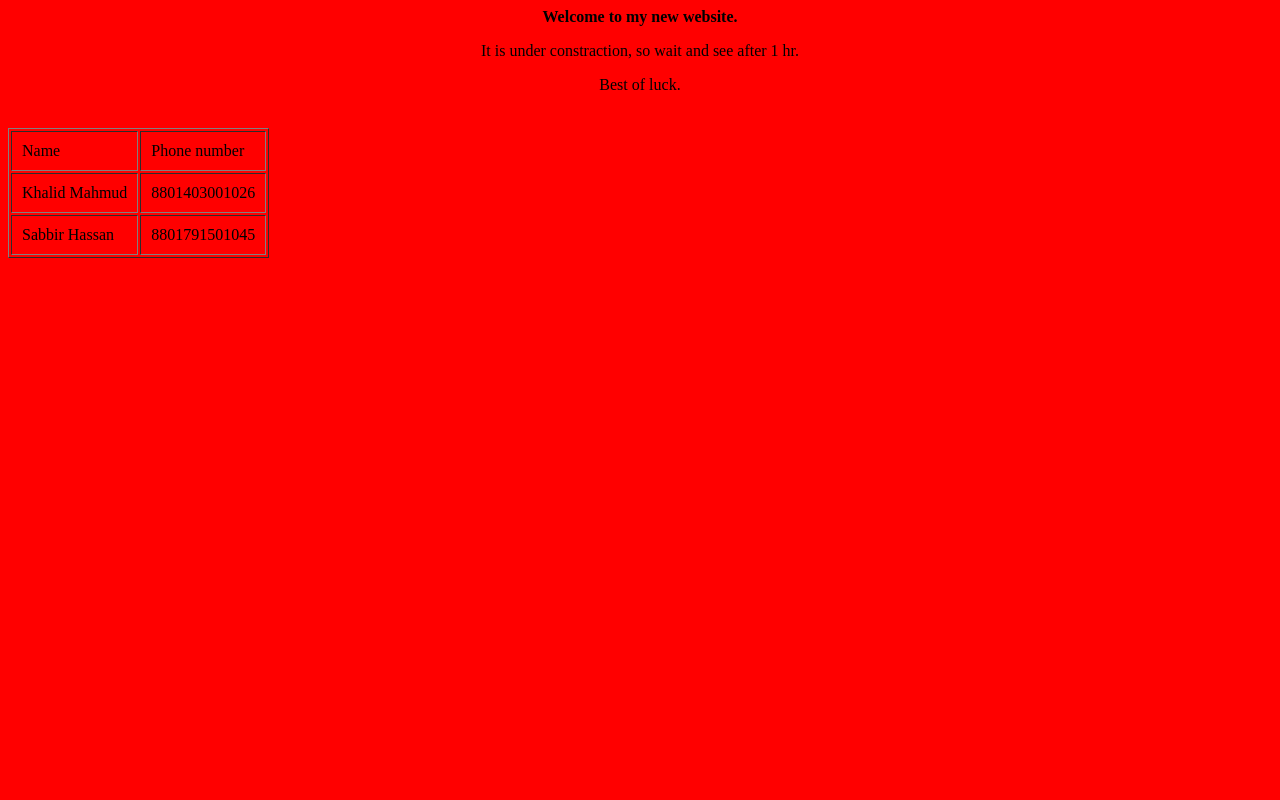
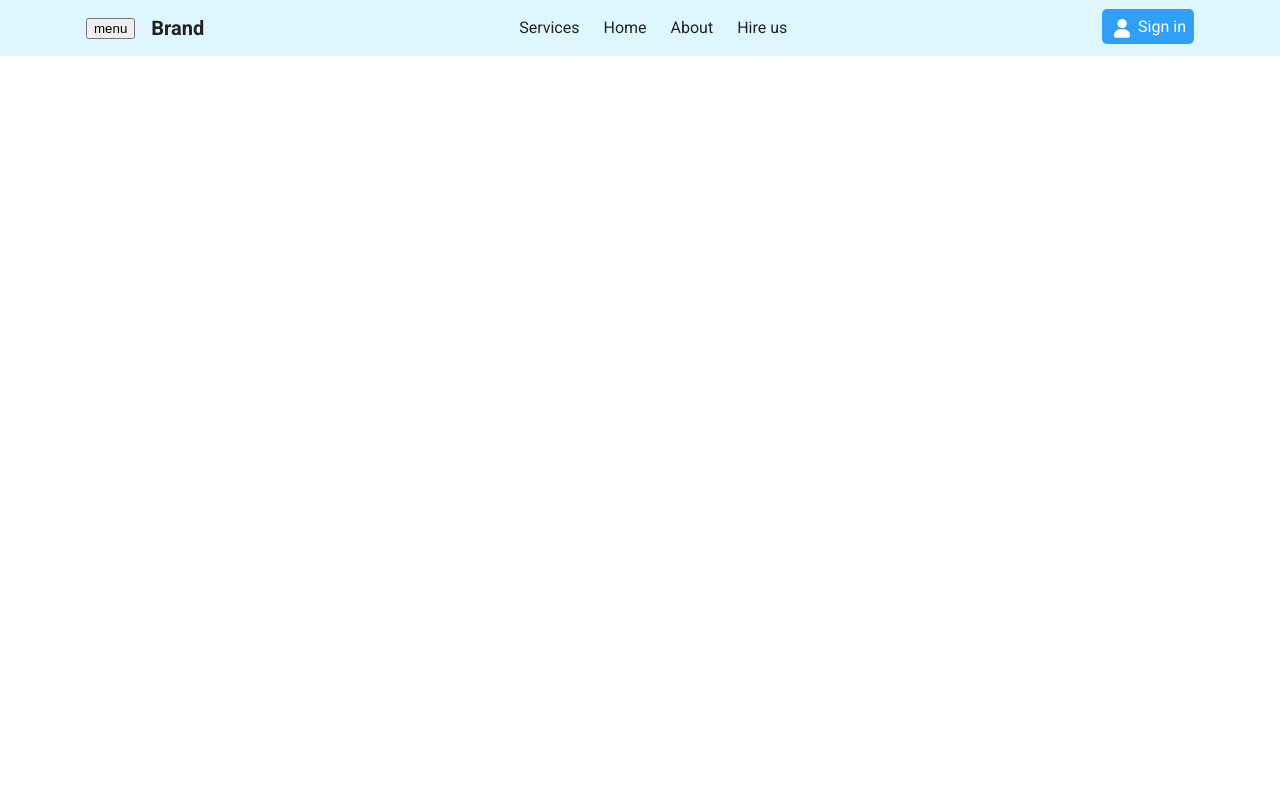
Before and after one commit to skhalidmahmud/Learn-django-with-khalid, a Django app: page / in a window 1280 px wide. Run offline with Django 5.2, Linux system fonts and the light colour scheme.

Commit message:
Add new web page

```diff
--- /dev/null
+++ b/TestDjangoWithKhalid/static/header.css
@@ -0,0 +1,72 @@
+/*
+** The Header Media Queries **
+** Tweak as per your needs **
+*/
+.brand {
+  font-weight: bold;
+  font-size: 20px; }
+
+.button--icon {
+  min-width: initial;
+  padding: 0.5rem; }
+
+.site-header {
+  position: relative;
+  background-color: #def7ff; }
+
+.site-header__wrapper {
+  display: flex;
+  justify-content: space-between;
+  align-items: center;
+  flex-wrap: wrap;
+  padding-top: 1rem;
+  padding-bottom: 1rem; }
+
+.site-header__start {
+  display: flex; }
+  .site-header__start > * + * {
+    margin-left: 1rem; }
+
+@media (max-width: 599px) {
+  .site-header__middle {
+    flex: 0 0 100%;
+    order: 2;
+    margin-top: 1rem; } }
+
+.nav__wrapper {
+  position: fixed;
+  top: 56px;
+  left: 0;
+  width: Max(220px, 20%);
+  bottom: 0;
+  z-index: 1;
+  visibility: hidden;
+  opacity: 0;
+  transform: translateX(-100%);
+  background-color: #d9f0f7;
+  transition: transform 0.3s ease-out, opacity 0.3s ease-out;
+  display: block; }
+  .nav__wrapper.active {
+    visibility: visible;
+    opacity: 1;
+    transform: translateX(0); }
+  @media (max-width: 599px) {
+    .nav__wrapper {
+      top: 104px;
+      /* Use a CSS variable and get JS help */ } }
+.nav__item {
+  border-bottom: 1px solid rgba(0, 0, 0, 0.2); }
+  .nav__item a {
+    display: block;
+    padding: 1.5rem 1rem; }
+
+.sub-nav {
+  display: flex;
+  flex-wrap: wrap; }
+  .sub-nav li:not(:last-child) {
+    margin-right: 1.5rem; }
+  @media (max-width: 599px) {
+    .sub-nav {
+      background: rgba(0, 0, 0, 0.1);
+      margin: 0 -1rem -1rem;
+      padding: 1rem; } }
--- /dev/null
+++ b/TestDjangoWithKhalid/static/header.js
@@ -0,0 +1,14 @@
+let navToggle = document.querySelector(".nav__toggle");
+let navWrapper = document.querySelector(".nav__wrapper");
+
+navToggle.addEventListener("click", function () {
+  if (navWrapper.classList.contains("active")) {
+    this.setAttribute("aria-expanded", "false");
+    this.setAttribute("aria-label", "menu");
+    navWrapper.classList.remove("active");
+  } else {
+    navWrapper.classList.add("active");
+    this.setAttribute("aria-label", "close menu");
+    this.setAttribute("aria-expanded", "true");
+  }
+});
--- /dev/null
+++ b/TestDjangoWithKhalid/static/reset.min.css
@@ -0,0 +1 @@
+html,body,div,span,applet,object,iframe,h1,h2,h3,h4,h5,h6,p,blockquote,pre,a,abbr,acronym,address,big,cite,code,del,dfn,em,img,ins,kbd,q,s,samp,small,strike,strong,sub,sup,tt,var,b,u,i,center,dl,dt,dd,ol,ul,li,fieldset,form,label,legend,table,caption,tbody,tfoot,thead,tr,th,td,article,aside,canvas,details,embed,figure,figcaption,footer,header,hgroup,menu,nav,output,ruby,section,summary,time,mark,audio,video{margin:0;padding:0;border:0;font-size:100%;font:inherit;vertical-align:baseline}article,aside,details,figcaption,figure,footer,header,hgroup,menu,nav,section{display:block}body{line-height:1}ol,ul{list-style:none}blockquote,q{quotes:none}blockquote:before,blockquote:after,q:before,q:after{content:'';content:none}table{border-collapse:collapse;border-spacing:0}
--- /dev/null
+++ b/TestDjangoWithKhalid/static/style.css
@@ -0,0 +1,73 @@
+@import url("https://fonts.googleapis.com/css2?family=Roboto:wght@400;700&display=swap");
+.wrapper {
+  max-width: 1140px;
+  padding-left: 1rem;
+  padding-right: 1rem;
+  margin-left: auto;
+  margin-right: auto;
+}
+
+*,
+*:before,
+*:after {
+  box-sizing: border-box;
+}
+
+a {
+  text-decoration: none;
+  color: #222;
+}
+
+html {
+  -webkit-font-smoothing: antialiased;
+  -moz-osx-font-smoothing: grayscale;
+}
+
+body {
+  font-family: "Roboto", sans-serif;
+}
+
+.sr-only {
+  position: absolute;
+  clip: rect(1px, 1px, 1px, 1px);
+  padding: 0;
+  border: 0;
+  height: 1px;
+  width: 1px;
+  overflow: hidden;
+}
+
+.button {
+  -webkit-appearance: none;
+     -moz-appearance: none;
+          appearance: none;
+  color: #fff;
+  background-color: #2fa0f6;
+  min-width: 120px;
+  padding: 0.5rem 1rem;
+  border-radius: 5px;
+  text-align: center;
+}
+
+.button svg {
+  display: inline-block;
+  vertical-align: middle;
+  width: 24px;
+  height: 24px;
+  fill: #fff;
+}
+
+.button span {
+  display: none;
+}
+
+@media (min-width: 600px) {
+  .button span {
+    display: initial;
+  }
+}
+
+.button--icon {
+  min-width: initial;
+  padding: 0.5rem;
+}
--- /dev/null
+++ b/TestDjangoWithKhalid/static/style.scss
@@ -0,0 +1,70 @@
+@import url("https://fonts.googleapis.com/css2?family=Roboto:wght@400;700&display=swap");
+
+.wrapper {
+  max-width: 1140px;
+  padding-left: 1rem;
+  padding-right: 1rem;
+  margin-left: auto;
+  margin-right: auto;
+}
+
+*,
+*:before,
+*:after {
+  box-sizing: border-box;
+}
+
+a {
+  text-decoration: none;
+  color: #222;
+}
+
+html {
+  -webkit-font-smoothing: antialiased;
+  -moz-osx-font-smoothing: grayscale;
+}
+
+body {
+  font-family: "Roboto", sans-serif;
+}
+
+.sr-only {
+  position: absolute;
+  clip: rect(1px, 1px, 1px, 1px);
+  padding: 0;
+  border: 0;
+  height: 1px;
+  width: 1px;
+  overflow: hidden;
+}
+
+.button {
+  appearance: none;
+  color: #fff;
+  background-color: #2fa0f6;
+  min-width: 120px;
+  padding: 0.5rem 1rem;
+  border-radius: 5px;
+  text-align: center;
+
+  svg {
+    display: inline-block;
+    vertical-align: middle;
+    width: 24px;
+    height: 24px;
+    fill: #fff;
+  }
+
+  span {
+    display: none;
+
+    @media (min-width: 600px) {
+      display: initial;
+    }
+  }
+}
+
+.button--icon {
+  min-width: initial;
+  padding: 0.5rem;
+}
--- a/TestDjangoWithKhalid/templates/index.html
+++ b/TestDjangoWithKhalid/templates/index.html
@@ -1,25 +1,64 @@
-<html>
+<!DOCTYPE html>
+<html lang="en">
   <head>
-    <title>{{title}}</title>
+    <meta charset="UTF-8" />
+    <title>Home page</title>
+    <meta name="viewport" content="width=device-width, initial-scale=1" />
+    <link rel="stylesheet" href="static/reset.min.css" />
+    <link rel="stylesheet" href="static/style.css" />
+    <link rel="stylesheet" href="static/header.css" />
   </head>
-  <body bgcolor="RED" style="text-align: center">
-    <b>Welcome to my new website.</b>
-    <p>It is under constraction, so wait and see after 1 hr.</p>
-    <p>Best of luck.</p>
+  <body>
+    <!-- Header Start -->
+    <header class="site-header">
+      <div class="wrapper site-header__wrapper">
+        <div class="site-header__start">
+          <nav class="nav">
+            <button class="nav__toggle" aria-expanded="false" type="button">
+              menu
+            </button>
+            <ul class="nav__wrapper">
+              <li class="nav__item"><a href="#">Home</a></li>
+              <li class="nav__item"><a href="#">About</a></li>
+              <li class="nav__item"><a href="#">Services</a></li>
+              <li class="nav__item"><a href="#">Hire us</a></li>
+              <li class="nav__item"><a href="#">Contact</a></li>
+            </ul>
+          </nav>
+          <a href="#" class="brand">Brand</a>
+        </div>
+        <div class="site-header__middle">
+          <ul class="sub-nav">
+            <li class=""><a href="#">Services</a></li>
+            <li class=""><a href="#">Home</a></li>
+            <li class=""><a href="#">About</a></li>
+            <li class=""><a href="#">Hire us</a></li>
+          </ul>
+        </div>
+        <div class="site-header__end">
+          <a href="#" class="button button--icon" aria-label="Sign in">
+            <svg
+              version="1.1"
+              viewBox="0 0 100 100"
+              xmlns="http://www.w3.org/2000/svg"
+            >
+              <g>
+                <path
+                  d="m83.898 77.398c-2.3984-13-13.699-22.5-26.898-22.5h-13.699c-13.5 0-24.898 9.8008-27.102 23.102-1.1016 6.6992 4.1016 12.699 10.801 12.699h46.199c6.8008 0 12-6.1992 10.801-12.898z"
+                />
+                <path
+                  d="m36.102 44.199c7.8008 7.8008 20.398 8 28.398 0.39844l0.19922-0.19922c6.8984-6.6016 7.6016-17.301 1.5-24.699-8.3008-10-23.699-9.8008-31.699 0.39844-5.6016 7.1992-5 17.5 1.5 24z"
+                />
+              </g>
+            </svg>
 
-    <br />
+            <span>Sign in</span>
+          </a>
+        </div>
+      </div>
+    </header>
+    <!-- Header End -->
 
-    <table border="1" cellpadding="10">
-      <tr>
-        <td>Name</td>
-        <td>Phone number</td>
-      </tr>
-      {% for d in prople_details%}
-      <tr>
-        <td>{{d.name}}</td>
-        <td>{{d.phone}}</td>
-      </tr>
-      {% endfor%}
-    </table>
+    <script src="static/header.js"></script>
   </body>
 </html>
```
